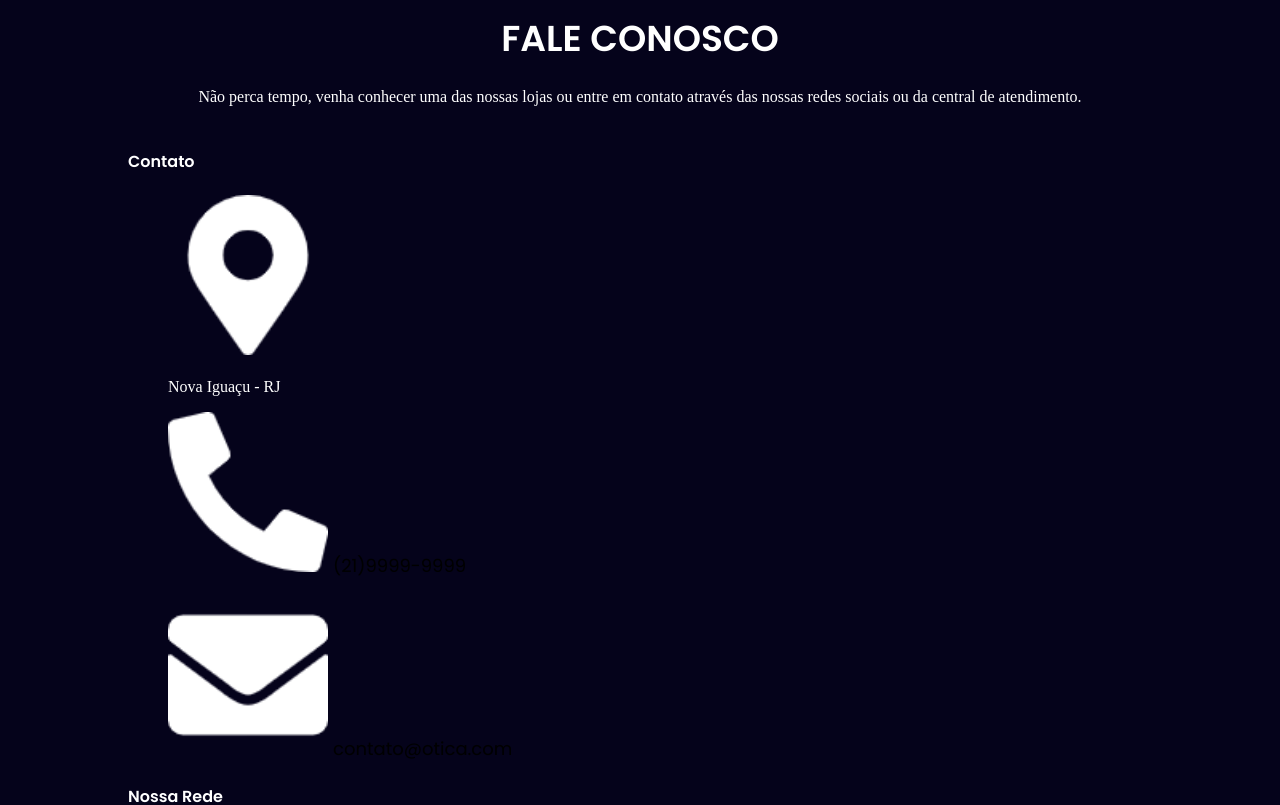
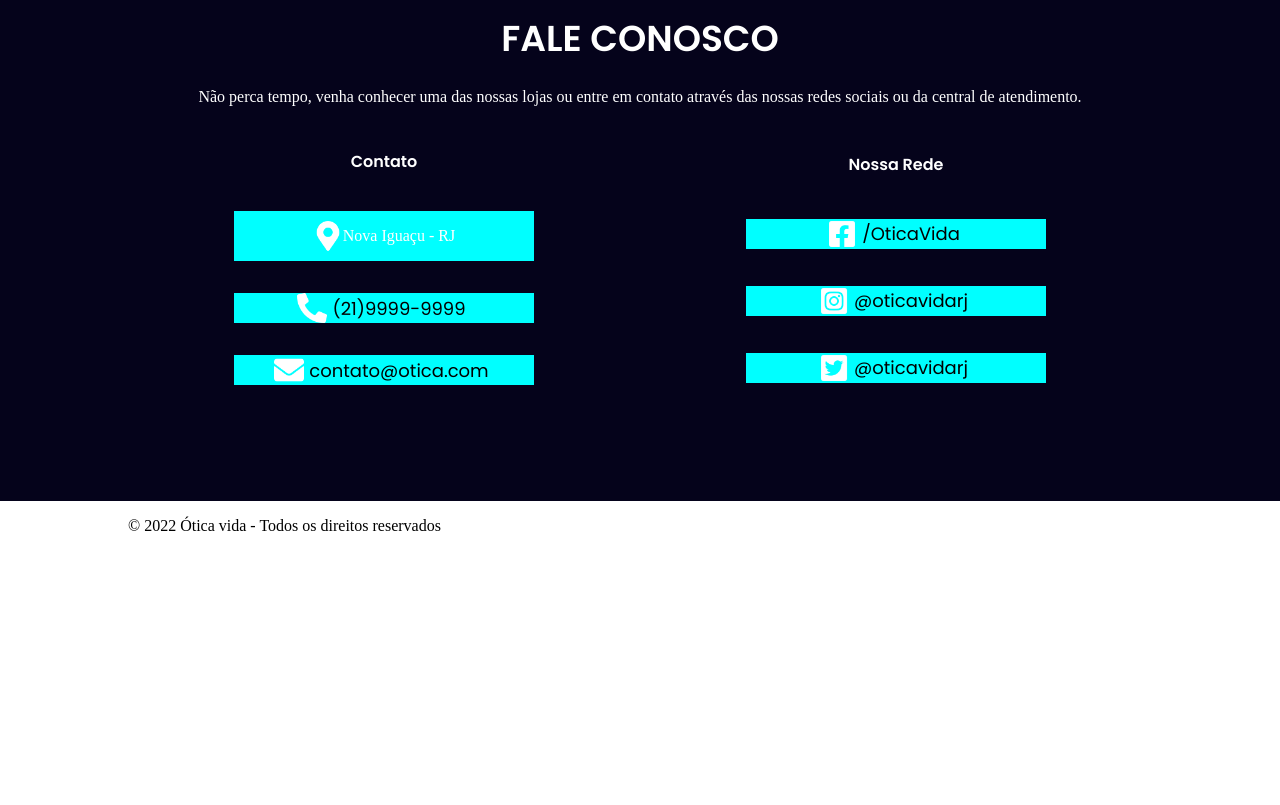
Before and after one commit to LeandroMayron/-tica-viva, a React (Create React App) app: page / in a window 1280 px wide. Shown: the part 3040-3845 px from the top of the page. After the commit the page ends 3591 px from the top, so only its background shows below. Built offline with nearby package versions, Linux system fonts and the light colour scheme; a web font is replaced by a local one.

Commit message:
(style) estilizando a classe containerContato

```diff
--- a/src/Componentes/conteudo/SecaoContato/Style.css
+++ b/src/Componentes/conteudo/SecaoContato/Style.css
@@ -19,3 +19,30 @@
     text-align: center;
     line-height: 30px;
 }
+
+.areaComunicacao{
+    width: 1024px;
+    display: flex;
+    flex-wrap: wrap;
+}
+
+.containerContato{
+    width: 50%;
+    display: flex;
+    flex-direction: column;
+    justify-content: space-around;
+    align-items: center;
+}
+
+figure{
+    width: 300px;
+    display: flex;
+    justify-content: center;
+    align-items: center;
+    background-color: aqua;
+}
+
+figure img{
+    width: 30px;
+    height: 30px;
+}
--- a/src/Componentes/conteudo/SecaoContato/index.js
+++ b/src/Componentes/conteudo/SecaoContato/index.js
@@ -15,7 +15,8 @@
                     <h2 className='subTitulo'>FALE CONOSCO</h2>
                     <p className='paragrafo'>Não perca tempo, venha conhecer uma das nossas lojas ou entre em contato através das nossas redes sociais ou da central de atendimento.</p>
                 </div>
-                <div>
+                <div className='areaComunicacao'>
+                    <div className='containerContato'>
                         <h4>Contato</h4>
                         <figure>
                             <img src={IconeLocal} alt="Tag" />
@@ -30,7 +31,7 @@
                             <a href="mail:contato@otica.com">contato@otica.com</a>
                         </figure>
                     </div>
-                <div>
+                    <div className='containerContato'>
                         <h4>Nossa Rede</h4>
                         <figure>
                             <img src={IconeFace} alt="icone facebook" />
@@ -46,6 +47,7 @@
                         </figure>
                     </div>
                 </div>
+            </div>
         </section>
     );
 }
```
Lines whose indentation alone changed are shown as unchanged.
